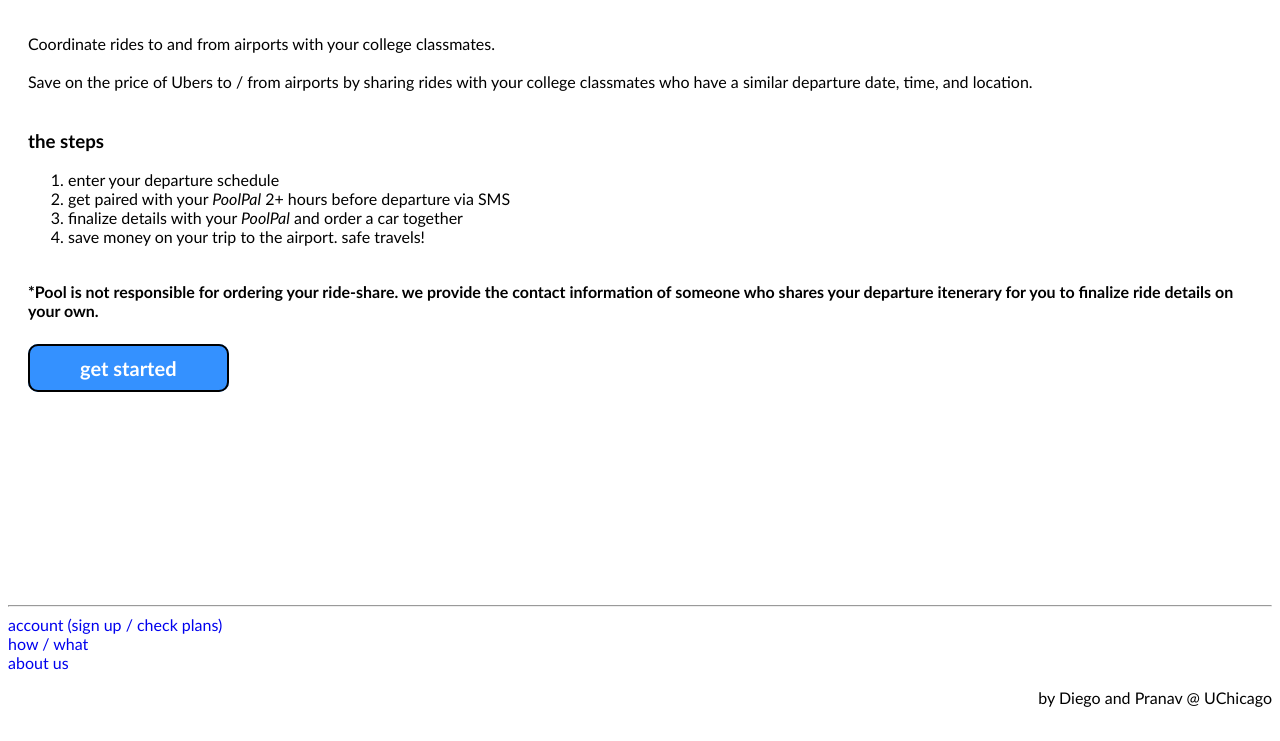
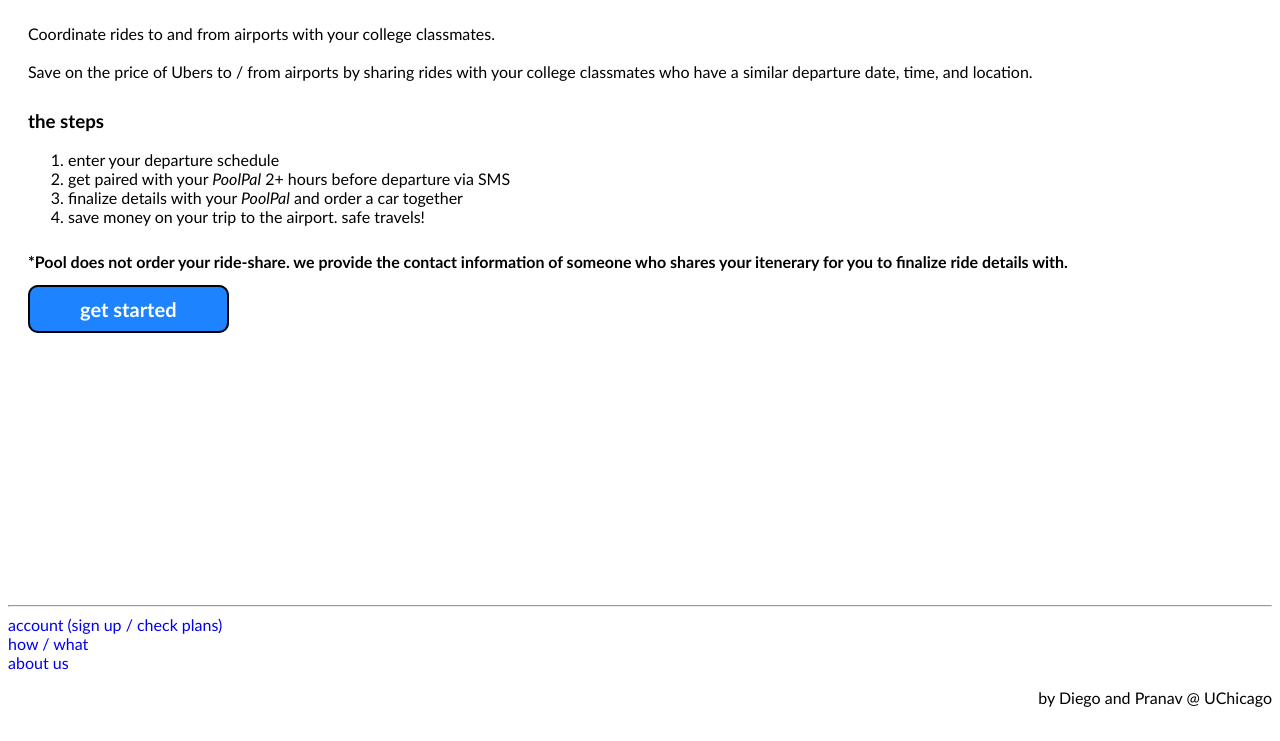
Before and after one commit to physidev/pool, a plain HTML site: page index.html in a window 1280 px wide. In both pictures the pointer is over the link "get started". Shown: the part 75-816 px from the top of the page. Drawn offline with Linux system fonts and the light colour scheme.

Commit message:
needed space under started button on index.

```diff
--- a/index.html
+++ b/index.html
@@ -35,13 +35,16 @@
             </div>
 
             <p>
-                <b>*Pool is not responsible for ordering your ride-share. we provide the contact information of
-                    someone who shares your departure itenerary for you to finalize ride details on your own.
+                <b>*Pool does not order your ride-share. we provide the contact information of
+                    someone who shares your itenerary for you to finalize ride details with.
                 </b>
             </p>
 
-            <a href="./account.html" class="directional-button">get started</a>
+            <div id="convert">
+            <a href="./account.html" class="directional-button">get started</a><br>
+                </div>
 
+            <p></p>
         </main>
 
         <footer>
--- a/style.css
+++ b/style.css
@@ -24,7 +24,7 @@ header {
 }
 
 p {
-    padding: 20px;
+    padding: 10px 20px;
 }
 
 .title {
@@ -97,25 +97,13 @@ p {
 }
 
 .directional-button:hover {
-    border-radius: 10px;
-    border: 2px solid #000;
-    background: #3491FF;
-    margin: 20px;
-    padding: 10px 50px;
-
+    background: #1d83ff;
     cursor: pointer;
-
-    color: #FFF;
-    text-align: center;
-    font-family: 'Gill Sans';
-    font-size: 20px;
-    font-style: normal;
-    font-weight: 700;
-    line-height: normal;
 }
 
 .submit-button:hover{
     background-color: #1d83ff;
+    cursor: pointer;
 }
 
 .pre-prompt {
```
